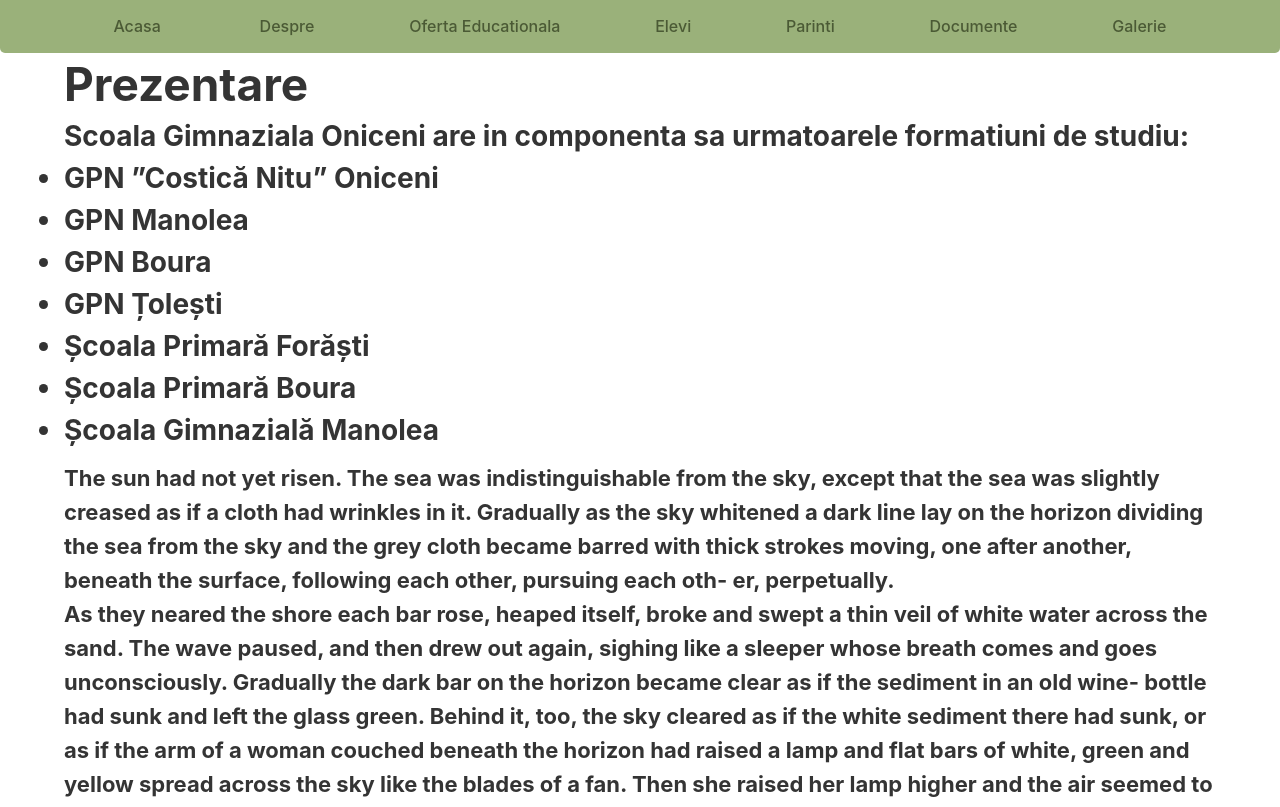
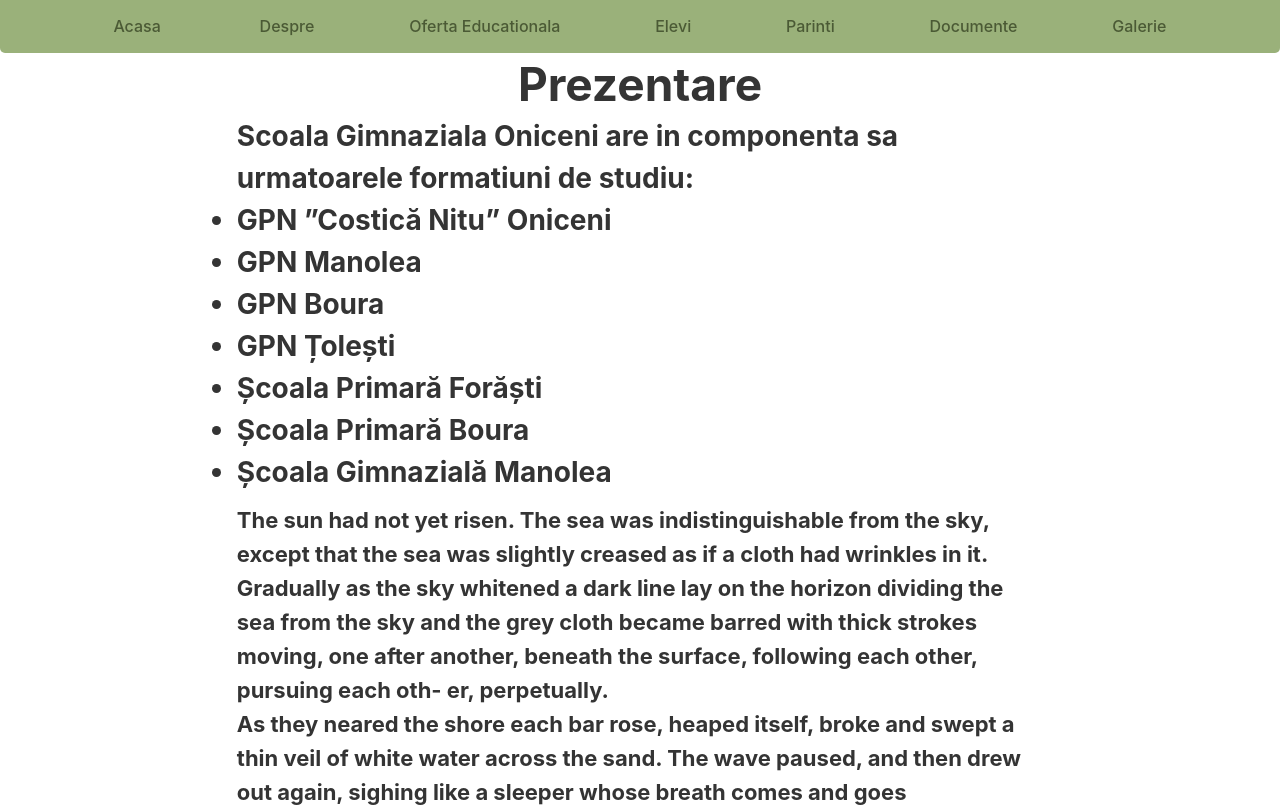
Before and after one commit to rares20070215/Scoala_Oniceni, a React (Vite) app: page / in a window 1280 px wide. Shown: the top 807 px of the page. Built offline with nearby package versions, Linux system fonts and the light colour scheme.

Commit message:
minor updates

```diff
--- a/src/App.css
+++ b/src/App.css
@@ -82,6 +82,9 @@ body{
 }
 .content-wrapper{
   flex: 1 0 auto;
+
+  display: flex;
+  flex-direction: column;
 }
 
 .nav-btn,
--- a/src/App.jsx
+++ b/src/App.jsx
@@ -8,6 +8,7 @@ import {
 }
 from "react-router-dom";
 import "./App.css"
+import "./parts.jsx"
 import {Dropdown} from "rsuite"
    import 'rsuite/dist/rsuite.min.css';
 import { Istoric, Structuri, Cadre, CP, CA, Materiala } from "./Despre.jsx"
@@ -21,13 +22,13 @@ import Footer from "./parts.jsx"
 const Home=() =>{
   const navigate = useNavigate();
   return (
-    <div>
+    <div className="corp">
         <header>
         </header>
 
         <main className="main-body">
             <div className = 'body'>
-                <h1>Prezentare</h1>
+                <h1 align='center'>Prezentare</h1>
                 <h3>Scoala Gimnaziala Oniceni are in componenta sa urmatoarele formatiuni de studiu:
                 <ul>
                     <li>GPN ”Costică Nitu” Oniceni</li>
@@ -83,7 +84,8 @@ const Home=() =>{
 
 function App(){
   return(
-    <Router claaName="content-wrapper">
+    <Router>
+      <div className="content-wrapper">
       <nav className='navigare'>
             <Link className="nav-dropdown nav-btn" to="/">Acasa</Link>
             <Dropdown title="Despre" noCaret className='nav-dropdown'>
@@ -154,6 +156,7 @@ function App(){
         <Route path='/galerie' element={<Galerie/>}/>
       </Routes>
       <Footer/>
+      </div>
     </Router>
 
   );
--- a/src/parts.css
+++ b/src/parts.css
@@ -10,3 +10,10 @@
     display:flex;
     flex-direction:row;
 }
+
+.corp{
+    border-left:1px,solid, rgb(195, 204, 155);
+    padding-left:15%;
+    padding-right:15%;
+    border-right:1px, rgb(195, 204, 155);
+}
```
